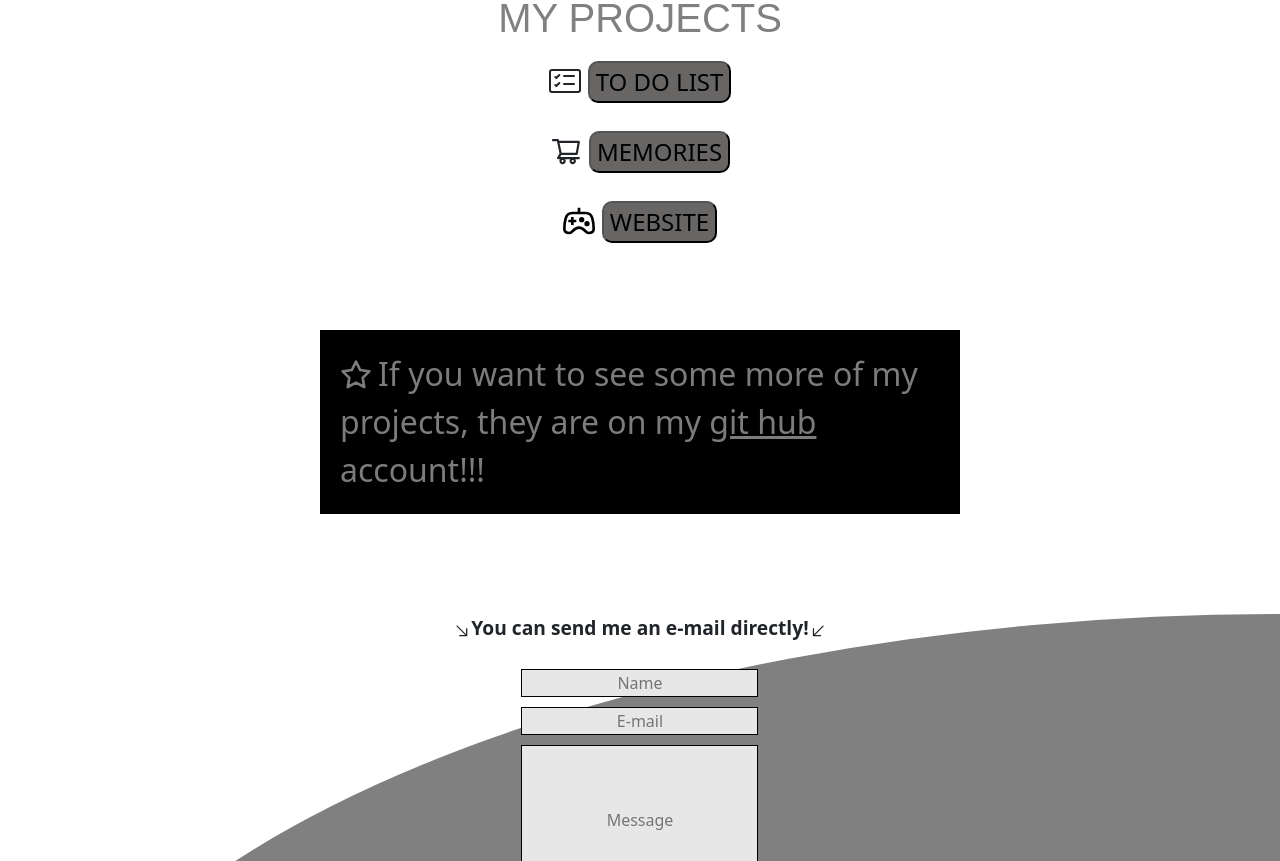
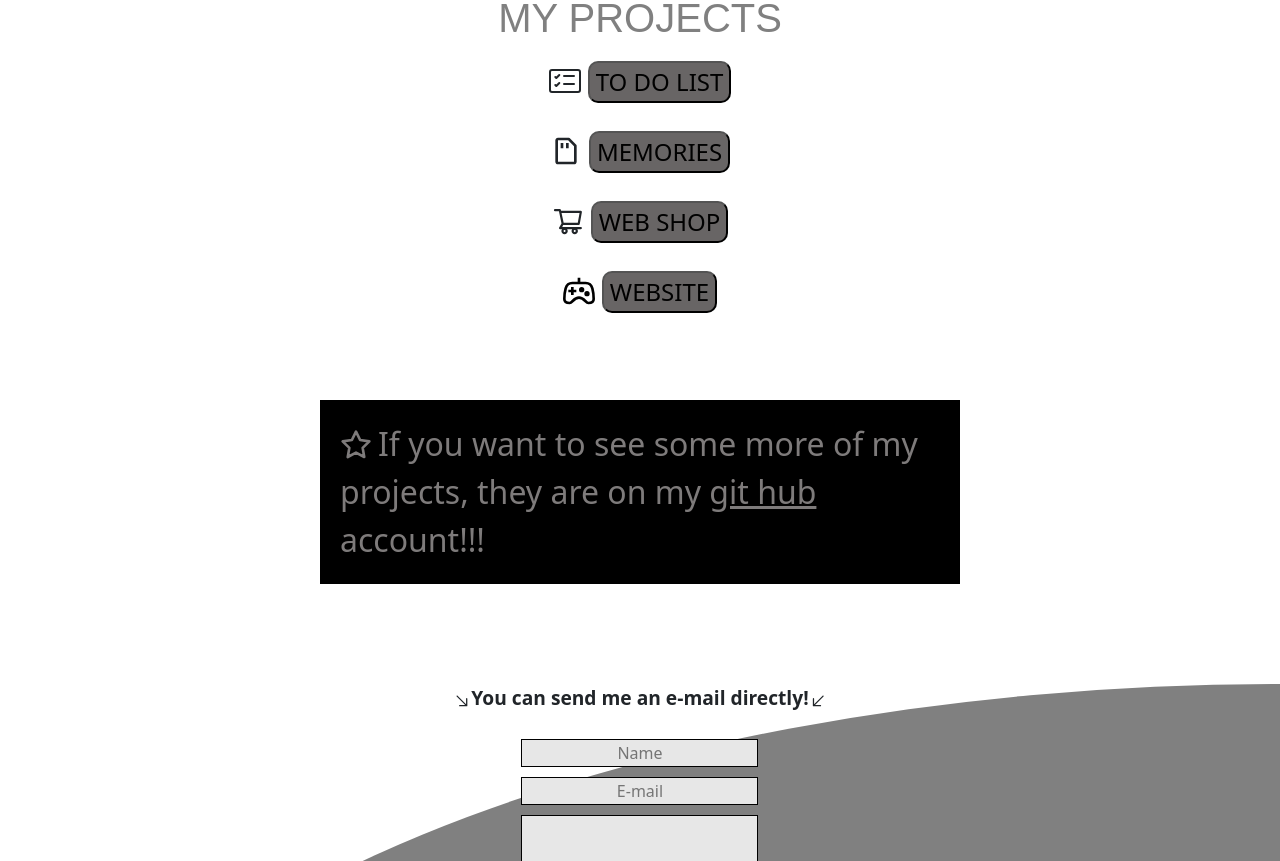
Before and after one commit to sredoje13/mycvv, a React (Create React App) app: page / in a window 1280 px wide. Shown: the part 1800-2661 px from the top of the page. Built offline with nearby package versions, Linux system fonts and the light colour scheme; a web font is replaced by a local one.

Commit message:
first commit

```diff
--- a/package.json
+++ b/package.json
@@ -1,4 +1,4 @@
-{"homepage":"https://sredoje13.github.io/cvjp",
+{
 "name":"mycv2","version":"0.1.0",
 "private":true,
 "dependencies":{"@popperjs/core":"^2.11.6",
@@ -14,4 +14,4 @@
 "react-router":"^5.3.4","react-router-dom":"^5.2.0",
 "react-scripts":"5.0.1","react-transition-group":"^4.4.5",
 "web-vitals":"^2.1.4"},
-"scripts":{"predeploy":"npm run build","deploy":"gh-pages -d build","start":"react-scripts start","build":"react-scripts build","test":"react-scripts test","eject":"react-scripts eject"},"eslintConfig":{"extends":["react-app","react-app/jest"]},"browserslist":{"production":[">0.2%","not dead","not op_mini all"],"development":["last 1 chrome version","last 1 firefox version","last 1 safari version"]},"devDependencies":{"gh-pages":"^5.0.0"}}
+"scripts":{"start":"react-scripts start","build":"react-scripts build","test":"react-scripts test","eject":"react-scripts eject"},"eslintConfig":{"extends":["react-app","react-app/jest"]},"browserslist":{"production":[">0.2%","not dead","not op_mini all"],"development":["last 1 chrome version","last 1 firefox version","last 1 safari version"]},"devDependencies":{"gh-pages":"^5.0.0"}}
--- a/src/components/projects/myprojects.js
+++ b/src/components/projects/myprojects.js
@@ -4,6 +4,7 @@ import {GrGamepad} from 'react-icons/gr'
 import { useSelector } from 'react-redux'
 import {FiStar} from 'react-icons/fi'
 import { useRef } from 'react'
+import {BiMemoryCard} from 'react-icons/bi'
 import classes from './myproject.module.css'
 import Aos from 'aos'
 import 'aos/dist/aos.css'
@@ -36,19 +37,30 @@ return(
     data-aos="fade-up"
    data-aos-easing="ease"
    data-aos-duration="700"
-   ><BsCardChecklist className={classes.icons}/><button className={classes.button}><a className={classes.a}href="https://celadon-khapse-7e29a2.netlify.app/">TO DO LIST</a></button></div>
+   ><BsCardChecklist className={classes.icons}/>
+   <button className={classes.button}>
+    <a className={classes.a}href="https://celadon-khapse-7e29a2.netlify.app/">TO DO LIST</a></button></div>
    <div className={classes.btnicons}
    data-aos="fade-up"
    data-aos-easing="ease"
    data-aos-duration="700"
-   data-aos-delay="500"
-   ><AiOutlineShoppingCart className={classes.icons}/><button className={classes.button}><a className={classes.a} href="https://main--sunny-taiyaki-639ff0.netlify.app/movies">MEMORIES</a></button></div>
+   data-aos-delay="400"
+   ><BiMemoryCard className={classes.icons}/><button className={classes.button}><a className={classes.a} href="https://main--sunny-taiyaki-639ff0.netlify.app/movies">MEMORIES</a></button></div>
+     <div  className={classes.btnicons}
+    data-aos="fade-up"
+   data-aos-easing="ease"
+   data-aos-duration="700"
+   data-aos-delay="800"
+   ><AiOutlineShoppingCart className={classes.icons}/>
+   <button className={classes.button}>
+    <a className={classes.a}href="https://main--strong-praline-43f9f6.netlify.app/">WEB SHOP</a></button></div>
+
     <div>
     <div className={classes.btnicons}
    data-aos="fade-up"
    data-aos-easing="ease"
    data-aos-duration="700"
-   data-aos-delay="1000"
+   data-aos-delay="1200"
    ><GrGamepad className={classes.icons}/><button className={classes.button}>
     <a className={classes.a} href="https://main--rad-alpaca-2e70a9.netlify.app/">WEBSITE</a></button></div>
     </div>
@@ -56,8 +68,9 @@ return(
     data-aos="zoom-in"
     data-aos-easing="ease"
     data-aos-duration="700"
-    data-aos-delay="1500"
+    data-aos-delay="1600"
     ><FiStar className={classes.star}/>
+
     If you want to see some more of my projects, they are on my <a  className={classes.a2}href="https://github.com/sredoje13?tab=repositories">git hub</a> account!!!
     </div>
     </div>
```
